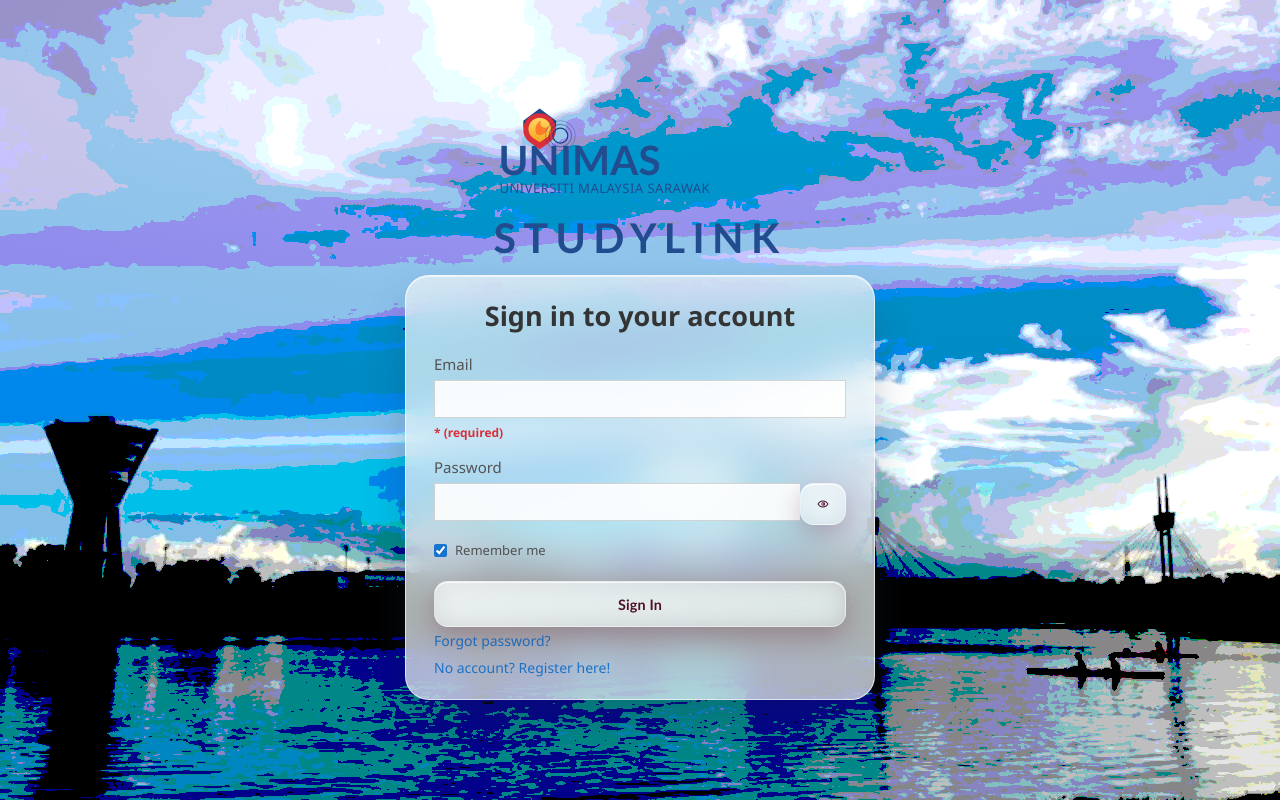
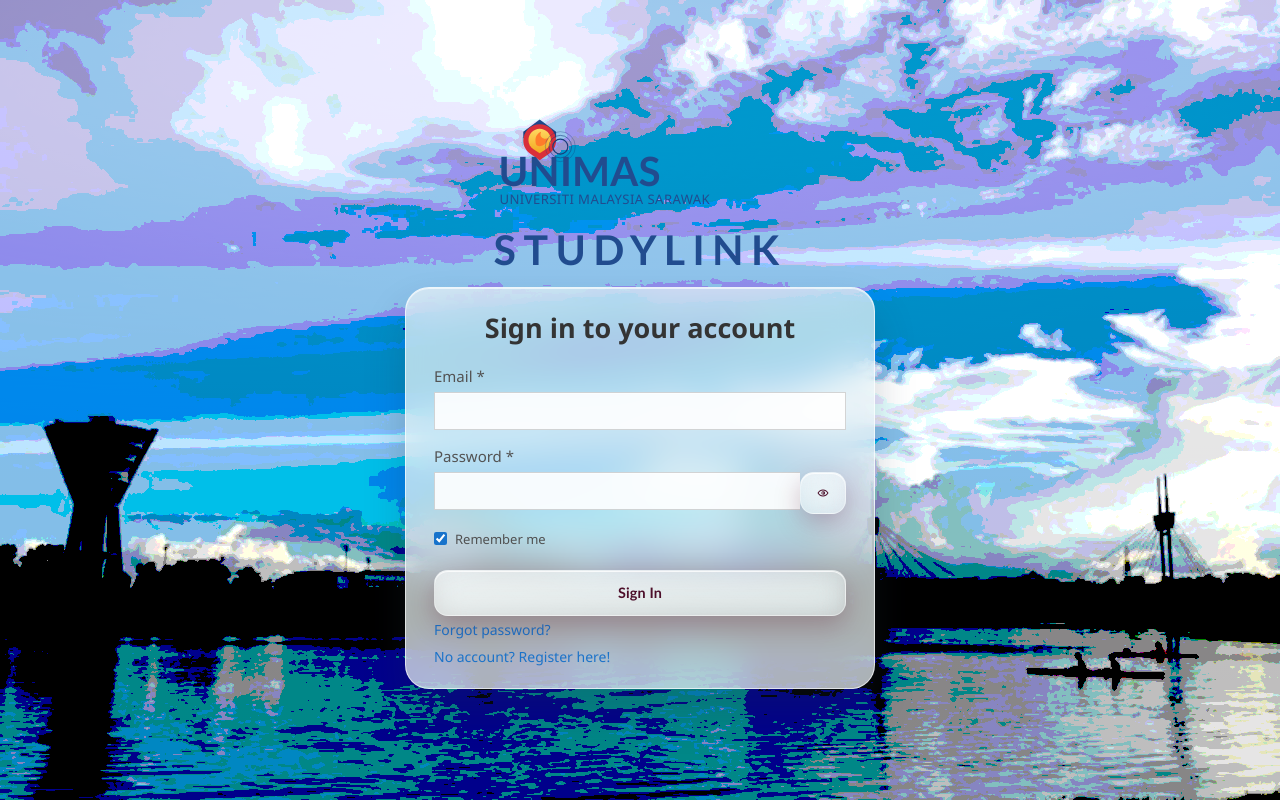
Before and after one commit to nanasboii/StudyLink, a Vue app: page /login in a window 1280 px wide. Built offline with nearby package versions, Linux system fonts and the light colour scheme.

Commit message:
update_0.9.6.2

```diff
--- a/src/frontend/pages/Login.vue
+++ b/src/frontend/pages/Login.vue
@@ -64,12 +64,12 @@
 
         <form class="login-form" @submit.prevent="handleLogin" novalidate>
           <label class="field">
-            <span>Email</span>
+            <span>Email *</span>
             <input type="email" v-model="email" autocomplete="username" required />
           </label>
 
           <label class="field">
-            <span>Password</span>
+            <span>Password *</span>
             <div class="password-row">
               <input
                 :type="isPasswordHidden ? 'password' : 'text'"
@@ -629,6 +629,12 @@
   font-weight: 500;
 }
 
+.login-form .field:has(> input[required])::after,
+.login-form .field:has(> textarea[required])::after,
+.login-form .field:has(> select[required])::after {
+  content: none;
+}
+
 .field input {
   width: 100%;
   height: 38px;
--- a/src/public/css/base.css
+++ b/src/public/css/base.css
@@ -582,7 +582,7 @@
 label:has(> input[required])::after,
 label:has(> textarea[required])::after,
 label:has(> select[required])::after {
-  content: ' * (required)';
+  content: ' *';
   color: #d92f3a;
   font-weight: 700;
   font-size: 12px;
```
